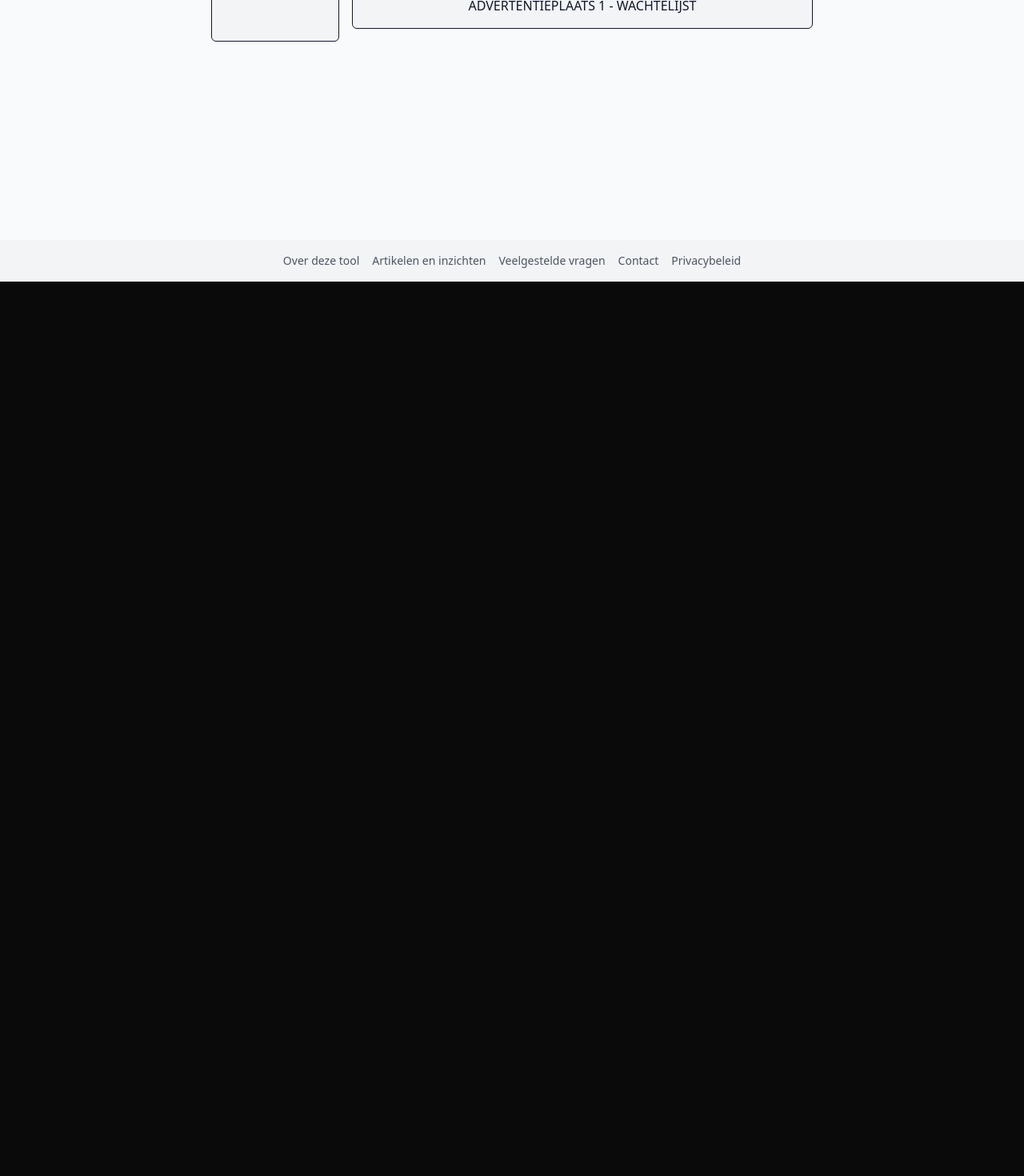
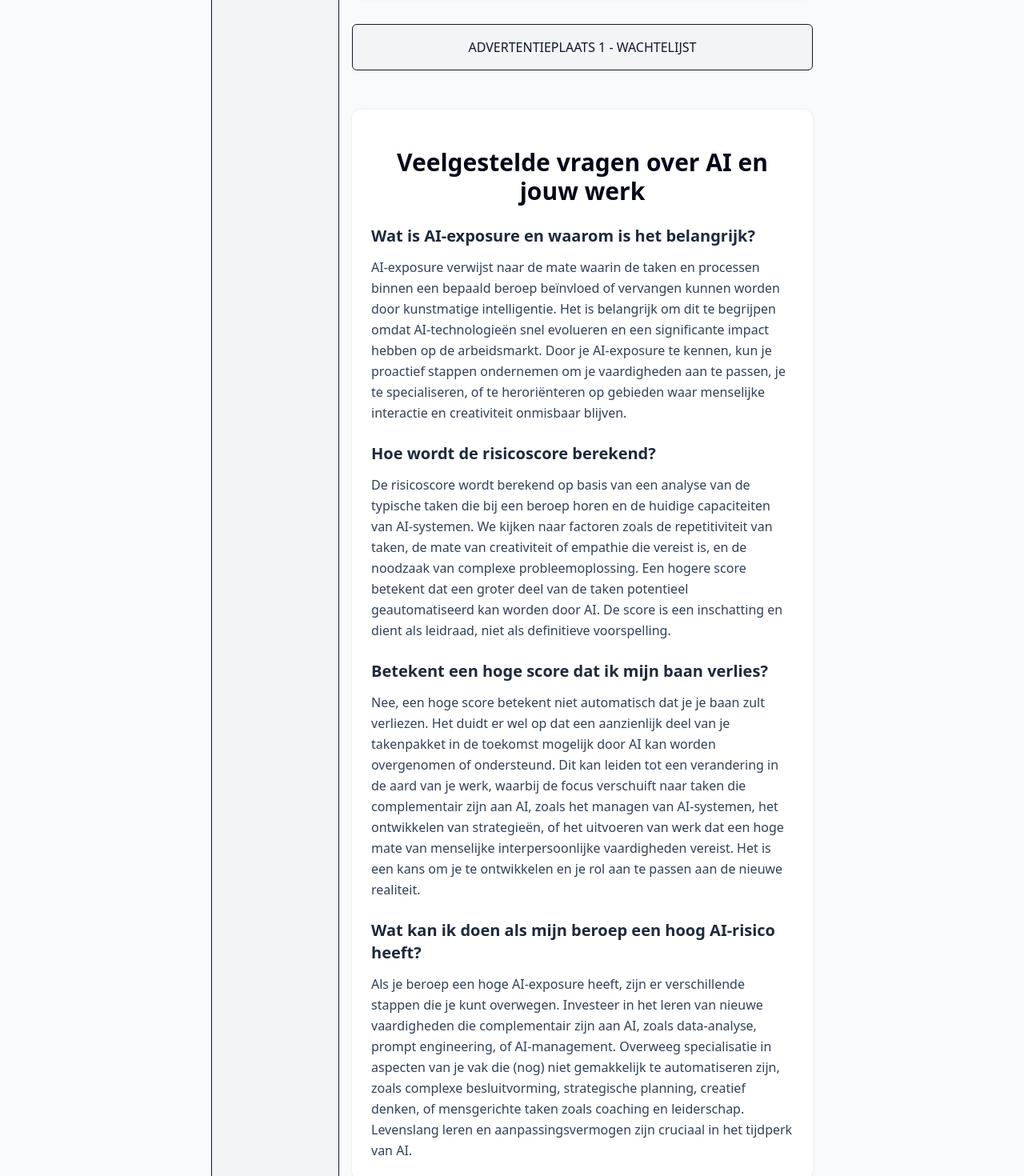
Before and after one commit to ceylonsri2017-glitch/hebikstraksnogwerk.nl, a Next.js app: page / in a window 1280 px wide. Shown: the part 500-1970 px from the top of the page at 80% size. Before the commit the page ends 852 px from the top, so only its background shows below. Built offline with nearby package versions, Linux system fonts and the light colour scheme.

Commit message:
Feat: Extend content for AdSense policy compliance

```diff
--- a/src/app/page.tsx
+++ b/src/app/page.tsx
@@ -65,6 +65,10 @@ export default function Home() {
         <div className="space-y-2">
           <h1 className="text-4xl md:text-5xl font-bold tracking-tight text-slate-950">Heb ik straks nog werk?</h1>
           <p className="text-slate-600">Hoe groot is AI-risico voor jouw baan?</p>
+          <p className="mt-4 text-left text-slate-700 leading-relaxed max-w-lg mx-auto">
+            Welkom bij hebikstraksnogwerk.nl. In een snel veranderende wereld, waar kunstmatige intelligentie (AI) steeds meer taken overneemt, is het essentieel om te begrijpen hoe jouw beroep zich tot deze disruptieve technologie verhoudt. Onze tool helpt je een schatting te maken van de mate waarin jouw werkzaamheden blootgesteld kunnen worden aan automatisering door AI.
+            Ontdek in hoeverre AI jouw takenpakket kan beïnvloeden en welke vaardigheden belangrijk blijven in de toekomst. Dit is geen garantie voor de toekomst, maar een inschatting gebaseerd op de huidige trends en data.
+          </p>
         </div>
 
         <div className="bg-white p-6 rounded-xl border border-slate-200 shadow-sm">
@@ -119,6 +123,38 @@ export default function Home() {
             </CardContent>
           </Card>
         )}
+
+        <section className="text-left space-y-6 pt-12 border-t border-slate-100 mt-12 bg-white p-6 rounded-xl shadow-sm">
+          <h2 className="text-3xl font-bold text-slate-950 text-center mb-6">Veelgestelde vragen over AI en jouw werk</h2>
+
+          <article className="space-y-3">
+            <h3 className="text-xl font-semibold text-slate-800">Wat is AI-exposure en waarom is het belangrijk?</h3>
+            <p className="text-slate-700 leading-relaxed">
+              AI-exposure verwijst naar de mate waarin de taken en processen binnen een bepaald beroep beïnvloed of vervangen kunnen worden door kunstmatige intelligentie. Het is belangrijk om dit te begrijpen omdat AI-technologieën snel evolueren en een significante impact hebben op de arbeidsmarkt. Door je AI-exposure te kennen, kun je proactief stappen ondernemen om je vaardigheden aan te passen, je te specialiseren, of te heroriënteren op gebieden waar menselijke interactie en creativiteit onmisbaar blijven.
+            </p>
+          </article>
+
+          <article className="space-y-3">
+            <h3 className="text-xl font-semibold text-slate-800">Hoe wordt de risicoscore berekend?</h3>
+            <p className="text-slate-700 leading-relaxed">
+              De risicoscore wordt berekend op basis van een analyse van de typische taken die bij een beroep horen en de huidige capaciteiten van AI-systemen. We kijken naar factoren zoals de repetitiviteit van taken, de mate van creativiteit of empathie die vereist is, en de noodzaak van complexe probleemoplossing. Een hogere score betekent dat een groter deel van de taken potentieel geautomatiseerd kan worden door AI. De score is een inschatting en dient als leidraad, niet als definitieve voorspelling.
+            </p>
+          </article>
+
+          <article className="space-y-3">
+            <h3 className="text-xl font-semibold text-slate-800">Betekent een hoge score dat ik mijn baan verlies?</h3>
+            <p className="text-slate-700 leading-relaxed">
+              Nee, een hoge score betekent niet automatisch dat je je baan zult verliezen. Het duidt er wel op dat een aanzienlijk deel van je takenpakket in de toekomst mogelijk door AI kan worden overgenomen of ondersteund. Dit kan leiden tot een verandering in de aard van je werk, waarbij de focus verschuift naar taken die complementair zijn aan AI, zoals het managen van AI-systemen, het ontwikkelen van strategieën, of het uitvoeren van werk dat een hoge mate van menselijke interpersoonlijke vaardigheden vereist. Het is een kans om je te ontwikkelen en je rol aan te passen aan de nieuwe realiteit.
+            </p>
+          </article>
+
+          <article className="space-y-3">
+            <h3 className="text-xl font-semibold text-slate-800">Wat kan ik doen als mijn beroep een hoog AI-risico heeft?</h3>
+            <p className="text-slate-700 leading-relaxed">
+              Als je beroep een hoge AI-exposure heeft, zijn er verschillende stappen die je kunt overwegen. Investeer in het leren van nieuwe vaardigheden die complementair zijn aan AI, zoals data-analyse, prompt engineering, of AI-management. Overweeg specialisatie in aspecten van je vak die (nog) niet gemakkelijk te automatiseren zijn, zoals complexe besluitvorming, strategische planning, creatief denken, of mensgerichte taken zoals coaching en leiderschap. Levenslang leren en aanpassingsvermogen zijn cruciaal in het tijdperk van AI.
+            </p>
+          </article>
+        </section>
       </div>
         </div>
     </main>
```
